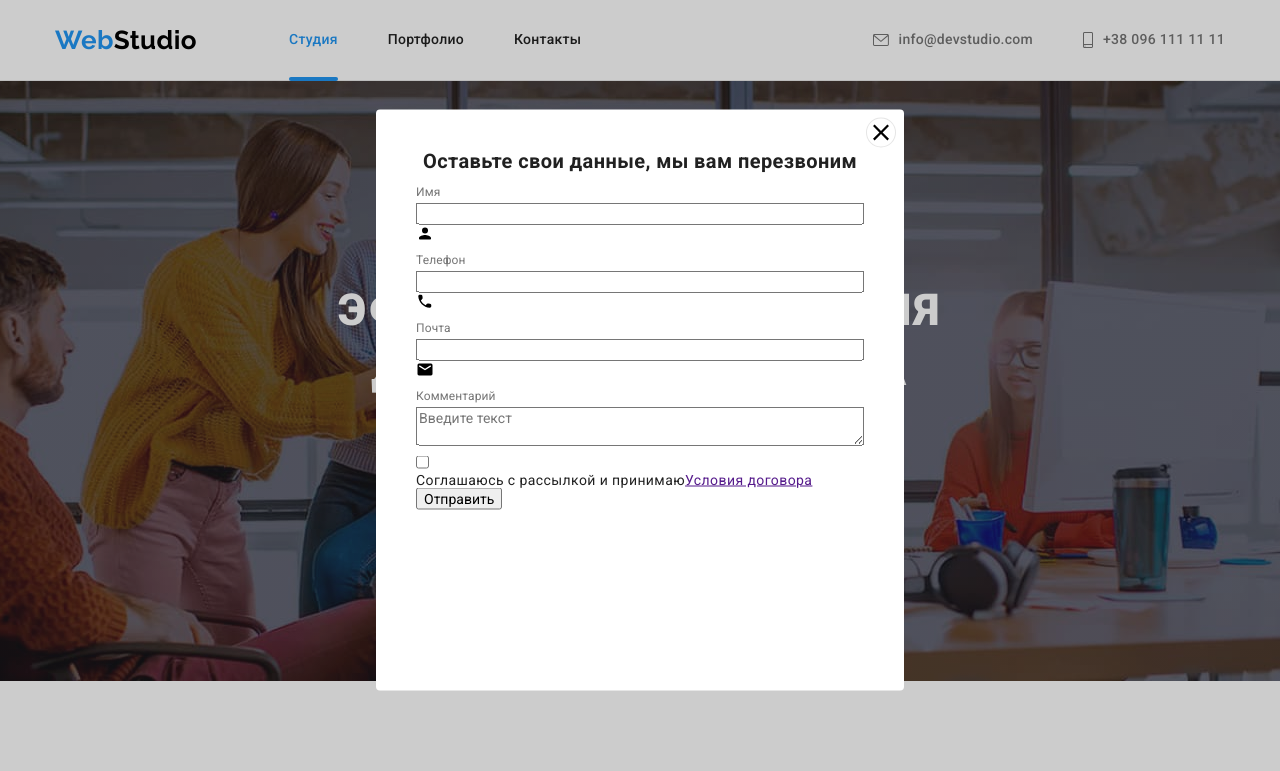
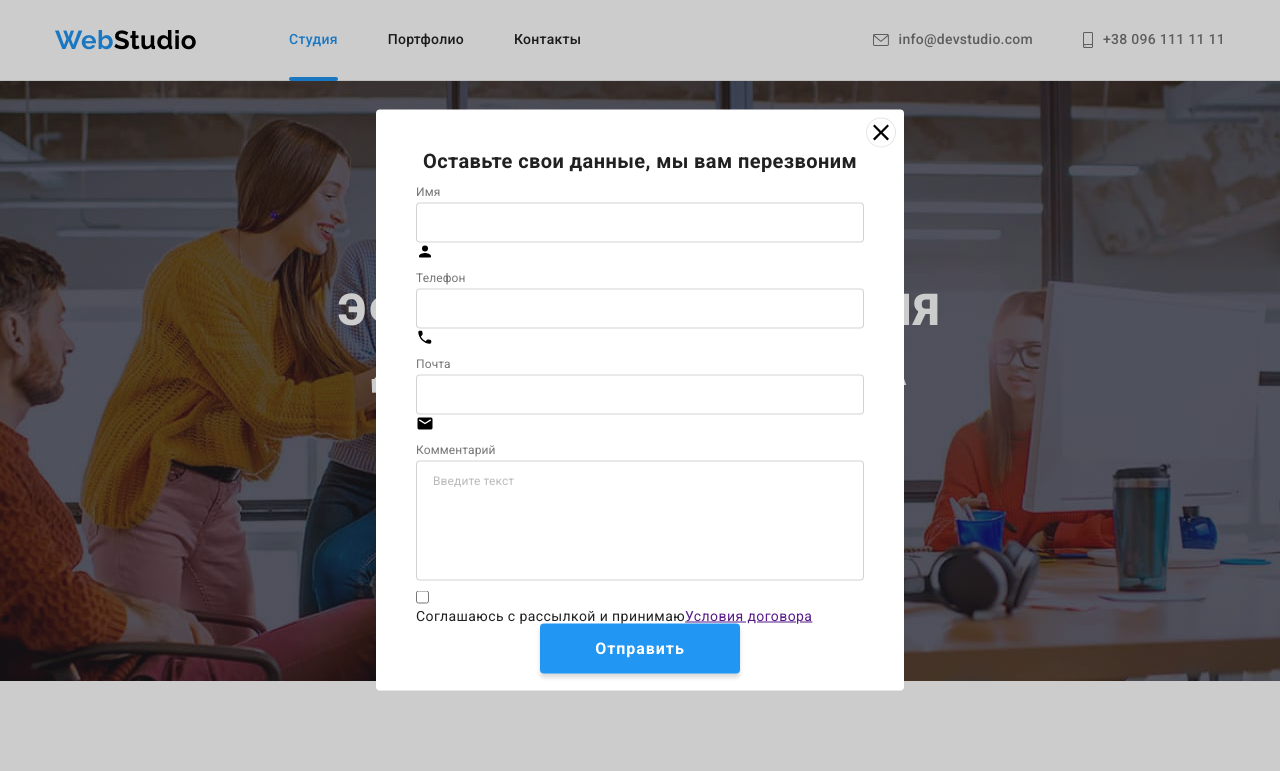
Before and after one commit to KautTanya/goit-markup-hw-06, a plain HTML site: page index.html in a window 1280 px wide. Both pictures are taken after a click on the button "Заказать услугу". Shown: the top 771 px of the page. Drawn offline with nearby package versions, Linux system fonts and the light colour scheme.

Commit message:
modal-form

```diff
--- a/css/styles.css
+++ b/css/styles.css
@@ -556,6 +556,55 @@ margin-bottom: 12px;
     color: var(--second-color);
 
 }
+.modal-input{
+    padding: 11px 12px;
+    border: 1px solid rgba(33, 33, 33, 0.2);
+    border-radius: 4px;
+    width: 100%;
+
+}
+.modal-textarea{
+    resize: none;
+    width: 100%;
+    height: 120px;
+    border: 1px solid rgba(33, 33, 33, 0.2);
+    border-radius: 4px;
+    padding: 12px 16px;
+
+}
+.modal-textarea::placeholder{
+    font-family: 'Roboto';
+    font-style: normal;
+    font-weight: 400;
+    font-size: 12px;
+    line-height: 14px;
+    letter-spacing: 0.01em;
+
+
+    color: rgba(117, 117, 117, 0.5);
+}
+.modal-form-btn{
+    text-align: center;
+}
+.modal-btn-send{
+    text-align: center;
+    border: none;
+    border-radius: 4px;
+
+    background-color: var(--accent-color);
+    box-shadow: 0px 4px 4px rgba(0, 0, 0, 0.15);
+    font-family: 'Roboto';
+    font-weight: 700;
+    font-size: 16px;
+    line-height: 1.88;
+    letter-spacing: 0.06em;
+    color: var(--next-color);
+    cursor: pointer;
+
+    min-width: 200px;
+    height: 50px;
+
+}
 .is-hidden{
     opacity: 0;
     visibility: hidden;
--- a/index.html
+++ b/index.html
@@ -441,7 +441,7 @@
                 </div>
                 <div class="modal-form-group">
                     <label for="comment" class="form-label"><p class="modal-form-text">Комментарий</p></label>
-                    <textarea class="form-textarea" name="comment" id="comment" placeholder="Введите текст"></textarea>
+                    <textarea class="modal-textarea" name="comment" id="comment" placeholder="Введите текст"></textarea>
                 </div>
                 <div class="modal-checkbox">
                     <label for="policy" class="checkbox-label">
```
